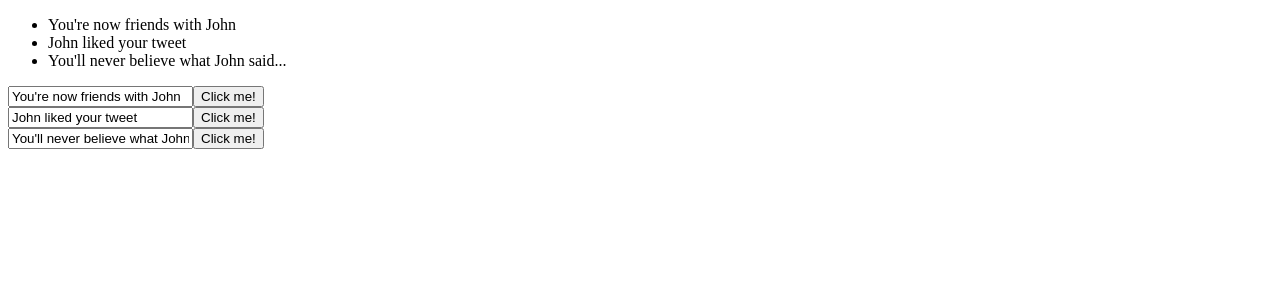
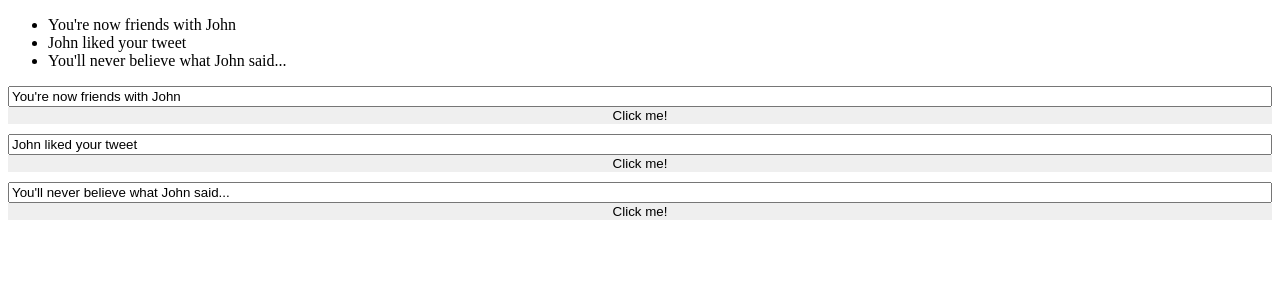
Before and after one commit to johnlindquist/angular2-fundamentals, an Angular app: page / in a window 1280 px wide. Shown: the top 300 px of the page. Built offline with nearby package versions, Linux system fonts and the light colour scheme.

Commit message:
adding styles

```diff
--- a/src/app/app.component.ts
+++ b/src/app/app.component.ts
@@ -17,7 +17,12 @@
   </app-simple-form>
 
 
-</div>`
+</div>`,
+  styles:[`
+app-simple-form{
+  margin-bottom: 10px;
+}
+`]
 })
 export class AppComponent {
 
--- a/src/app/simple-form/simple-form.component.ts
+++ b/src/app/simple-form/simple-form.component.ts
@@ -2,12 +2,25 @@
 
 @Component({
   selector: 'app-simple-form',
-  template: `<div>
+  template: `
 <input #myInput type="text" [(ngModel)]="message">
 <button (click)="update.emit({text:message})">Click me!</button>
+`,
+  styles: [`
+:host{
+  display: flex;
+  flex-direction: column;
+}
 
-</div>`,
-  styles: []
+input:focus{
+  font-weight: bold;
+  outline: none;
+}
+
+button{
+  border: none;
+}
+`]
 })
 export class SimpleFormComponent implements OnInit {
 
```
